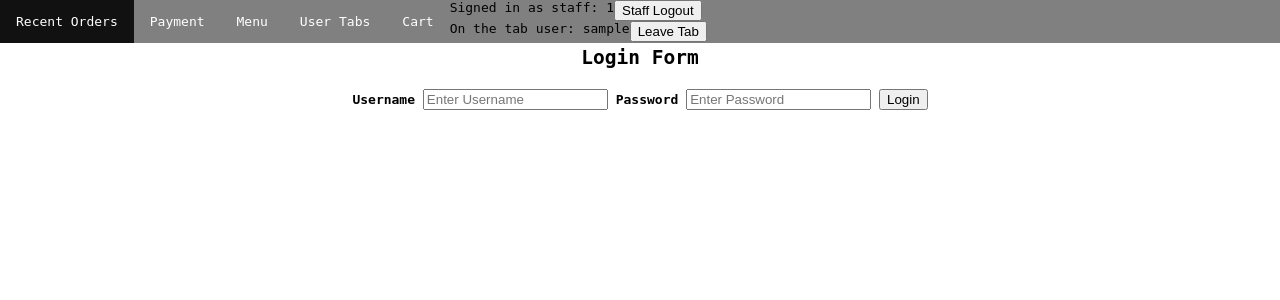
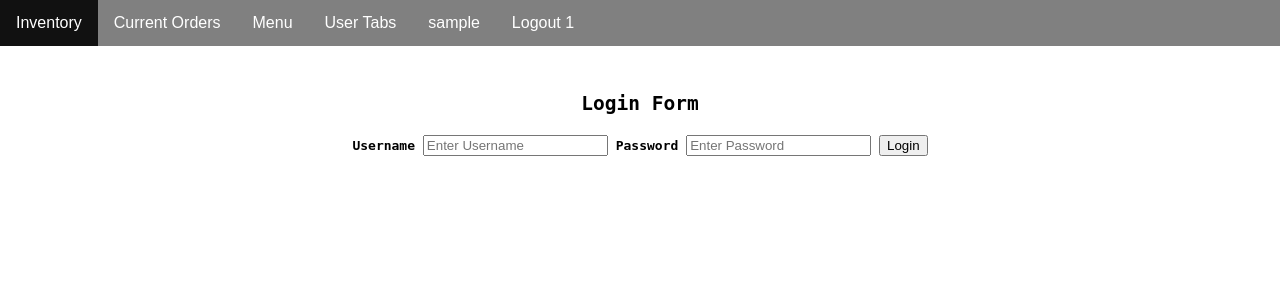
Before and after one commit to Hlotfy/eltabler, a Flask app: page / in a window 1280 px wide. Shown: the top 300 px of the page. Run offline with Flask 2, Linux system fonts and the light colour scheme; the visitor is signed in with stand-in values (Sample User, id 1).

Commit message:
edited index.html to hide or show certain menu buttons depending on login status

```diff
--- a/static/style.css
+++ b/static/style.css
@@ -155,6 +155,76 @@ td {
   display: none;
 }
 
+/* dropdown menu */
+.navbar {
+  overflow: hidden;
+  font-family: Arial, Helvetica, sans-serif;
+  list-style-type: none;
+  margin: 0;
+  padding: 0;
+  background-color: grey;
+  /*position: fixed;*/
+  top: 0;
+  width: 100%;
+}
+
+.navbar a {
+  float: left;
+  font-size: 16px;
+  color: white;
+  text-align: center;
+  padding: 14px 16px;
+  text-decoration: none;
+}
+
+.dropdown {
+  float: left;
+  overflow: hidden;
+}
+
+.dropdown .dropbtn {
+  cursor: pointer;
+  font-size: 16px;
+  border: none;
+  outline: none;
+  color: white;
+  padding: 14px 16px;
+  background-color: inherit;
+  font-family: inherit;
+  margin: 0;
+}
+
+.navbar a:hover, .dropdown:hover .dropbtn, .dropbtn:focus {
+  background-color: red;
+}
+
+.dropdown-content {
+  display: none;
+  position: absolute;
+  /*margin-top: 29px;*/
+  background-color: #f9f9f9;
+  width: 100px;
+  box-shadow: 0px 8px 16px 0px rgba(0,0,0,0.2);
+  z-index: 1;
+}
+
+.dropdown-content a {
+  float: none;
+  color: black;
+  padding: 12px 16px;
+  text-decoration: none;
+  display: block;
+  text-align: left;
+}
+
+.dropdown-content a:hover {
+  background-color: #ddd;
+}
+
+.show {
+  display: block;
+}
+
 .show {
   display: block;
 }
--- a/templates/index.html
+++ b/templates/index.html
@@ -21,27 +21,39 @@
     <p>{{msg}}</p>
     {% endif %}
 
-        <ul id="mbar">
-          <li id="lmbar"><a href="{{url_for('recent_orders',username=session['username'])}}">Recent Orders</a></li>
-          <li id="lmbar"><a href="{{url_for('payment',username=session['username'])}}">Payment</a></li>
+    {% if session['staffId'] %}
+    <div class="navbar">
+
+          <li id="lmbar"><a href="">Inventory</a></li>
+          <li id="lmbar"><a href="">Current Orders</a></li>
           <li id="lmbar"><a href="{{url_for('order', username=session['username'])}}">Menu</a></li>
           <li id="lmbar"><a href="{{url_for('tabs', username=session['username'])}}">User Tabs</a></li>
-          <li id="lmbar"><a href="{{url_for('cart', username=session['username'])}}">Cart</a></li>
-          {% if session['staffId'] %}
-          <form action="{{url_for('staff_logout')}}" method="POST">
-          <li id="lmbar">Signed in as staff: {{session['staffId']}} </li>
-          <button type="submit" id="logout">Staff Logout</button>
-          </form>
+
+          {% if session['username'] %}
+
+          <div class="dropdown">
+             <button class="dropbtn" onclick="drop_menu()">{{session['username']}}</a>
+                <i class="fa fa-caret-down"></i>
+              </button>
+               <div class="dropdown-content" id="user_dd">
+                <a href="{{url_for('payment',username=session['username'])}}">Payment</a>
+                <a href="{{url_for('recent_orders',username=session['username'])}}">Recent Orders</a>
+                <a href="{{url_for('cart', username=session['username'])}}">Cart</a>
+
+                <form id="logout_btn" action="{{url_for('leave_tab')}}" method="POST">
+                    <a href="#" onclick="document.getElementById('logout_btn').submit()">Logout</a>
+
+                </form>
+              </div>
+           </div>
           {% endif %}
 
-          {% if session['username'] %}
-          <form action="{{url_for('leave_tab')}}" method="POST">
-          <li id="lmbar">On the tab user: {{session['username']}} </li>
-          <button type="submit" id="logout">Leave Tab</button>
+          <form id="staff_logout" action="{{url_for('staff_logout')}}" method="POST">
+            <a href="#" onclick="document.getElementById('staff_logout').submit()">Logout {{session['staffId']}}</a>
           </form>
-          {% endif %}
-        </ul>
 
+        </div>
+        {% endif %}
         <div id="content", align="center">
         {% block content %}
         <br><br>
@@ -61,5 +73,23 @@
         {% endblock %}
 
         </div>
+
+  <script>
+    /* When the user clicks on the button,
+    toggle between hiding and showing the dropdown content */
+    function drop_menu() {
+      document.getElementById("user_dd").classList.toggle("show");
+    }
+
+    // Close the dropdown if the user clicks outside of it
+    window.onclick = function(e) {
+      if (!e.target.matches('.dropbtn')) {
+      var user_dd = document.getElementById("user_dd");
+        if (user_dd.classList.contains('show')) {
+          user_dd.classList.remove('show');
+        }
+      }
+    }
+  </script>
     </body>
 </html>
```
